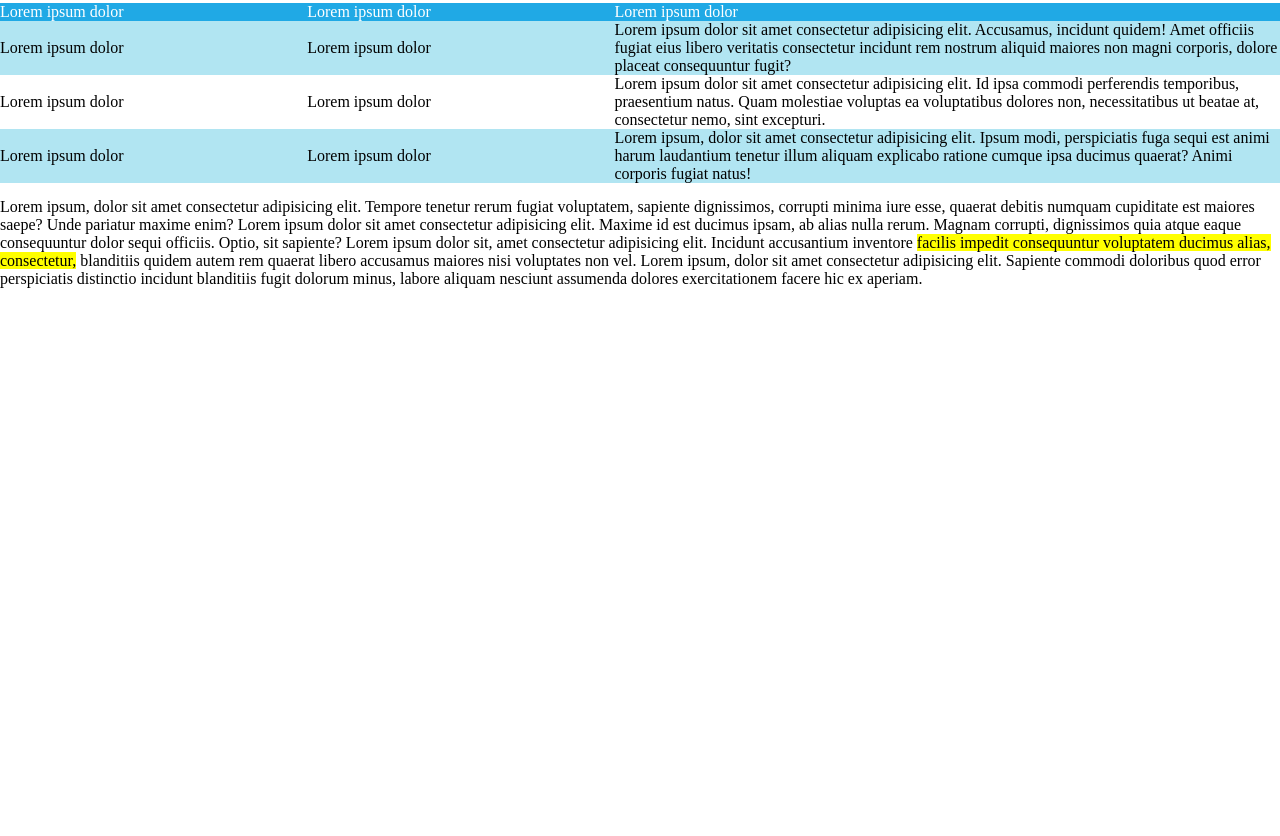
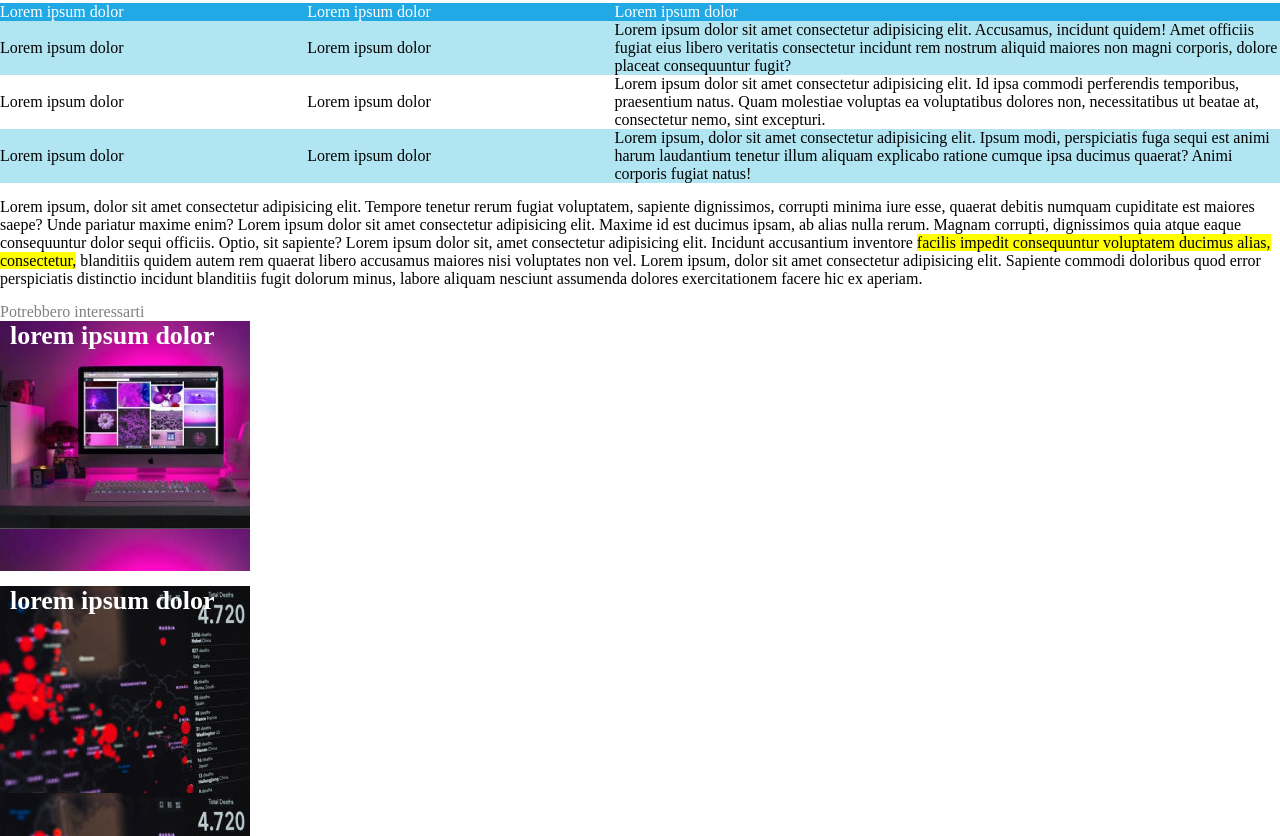
Before and after one commit to Anymoose98/html-css-booleaner, a plain HTML site: page index.html in a window 1280 px wide. Shown: the part 1198-2034 px from the top of the page. Before the commit the page ends 1486 px from the top, so only its background shows below. Drawn offline with Linux system fonts and the light colour scheme.

Commit message:
fine footer

```diff
--- a/css/style.css
+++ b/css/style.css
@@ -74,3 +74,20 @@ table{
 .larghezza-td{
     width: 24%;
 }
+
+/* footer */
+.img-sfondo{
+    height: 250px;
+    width:250px;
+    color: white;
+    font-size: 13px;
+    padding-left: 10px;
+}
+
+#foto-footer1{
+    background-image: url('../img/monitor.jpg');
+}
+
+#foto-footer2{
+    background-image: url('../img/graph.jpg');
+}
--- a/index.html
+++ b/index.html
@@ -85,7 +85,14 @@
 
     <!-- scritta con due img finali -->
     <footer>
+        <p class="grigio-scritte margine-superiore">Potrebbero interessarti</p>
 
+       <div class="img-sfondo" id="foto-footer1">
+            <h1>lorem ipsum dolor</h1>
+       </div>
+       <div class="img-sfondo margine-superiore" id="foto-footer2">
+            <h1>lorem ipsum dolor</h1>
+       </div>
     </footer>
 </body>
 </html>
```
